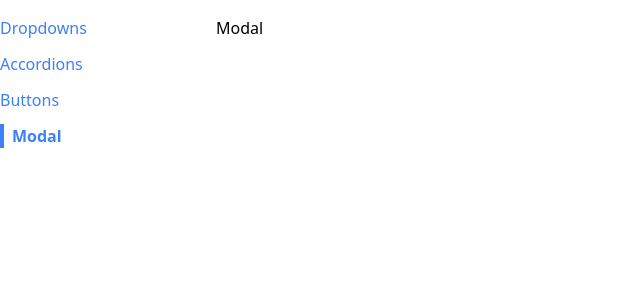
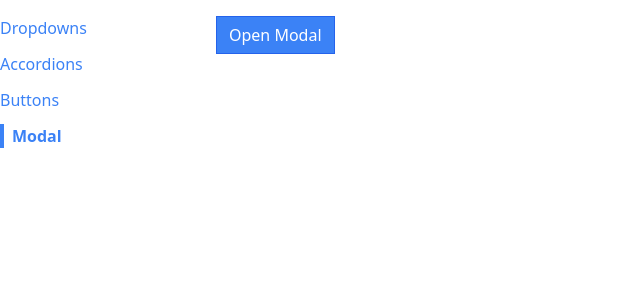
Before and after one commit to kardi06/react-coms, a React (Create React App) app: page /modal in a window 1280 px wide. Shown: the top 300 px of the page, without its empty margins (0-640 px from the left). Built offline with nearby package versions, Linux system fonts and the light colour scheme.

Commit message:
Modal Toggle Visibility

```diff
--- a/src/pages/ModalPage.js
+++ b/src/pages/ModalPage.js
@@ -1,8 +1,17 @@
+import { useState } from "react";
 import Modal from "../components/Modal";
+import Button from "../components/Button";
 const ModalPage = () => {
+    const [showModal, setShowModal] = useState(false);
+
+    const handleClick = () => {
+        setShowModal(true);
+    }
+
     return (
         <div>
-            <Modal/>
+            <Button onClick={handleClick} primary>Open Modal</Button>
+            {showModal && <Modal/>}
         </div>
     )
 }
```
